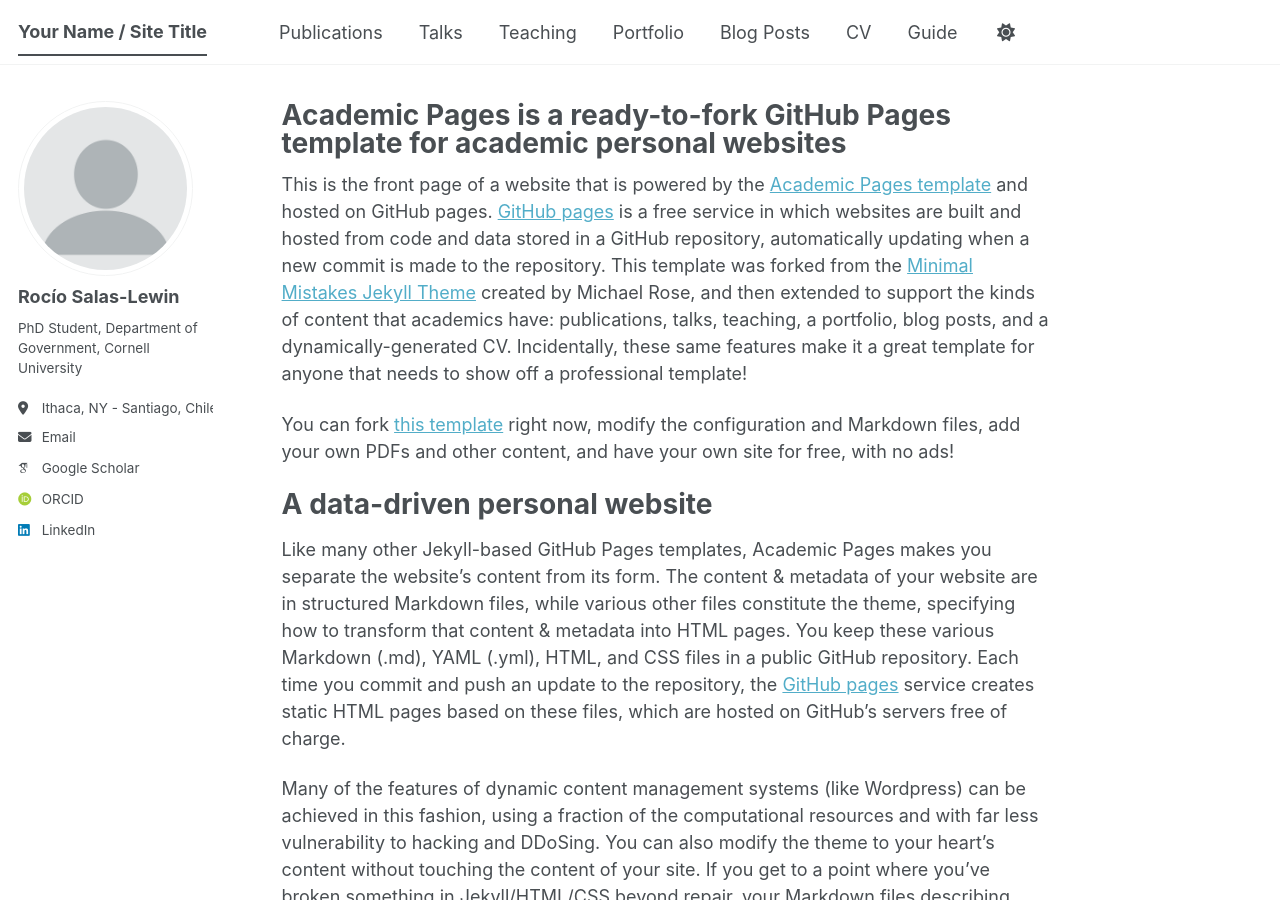
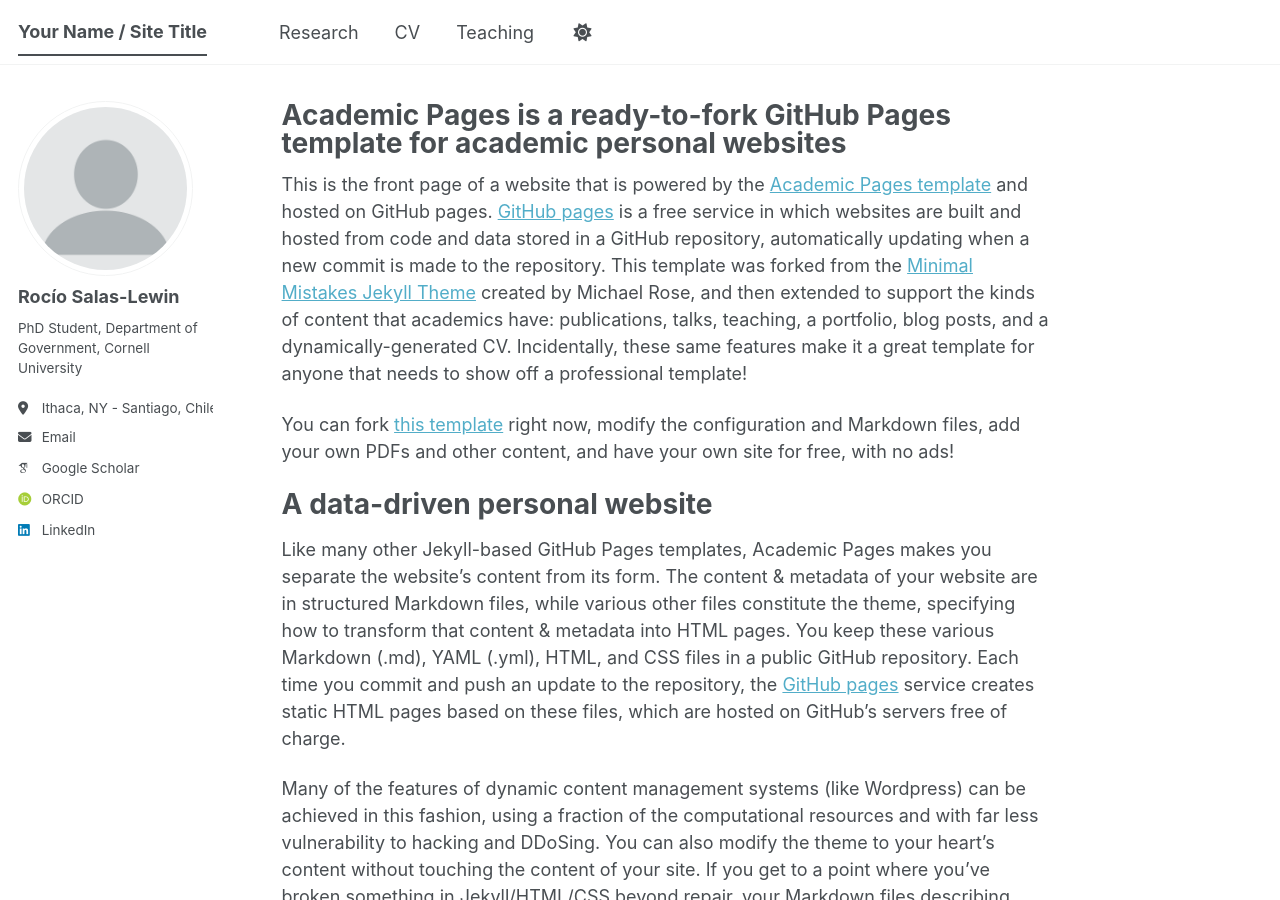
Before and after one commit to rsalaslewin/rsalaslewin.github.io, a Jekyll site: the page built from _pages/about.md, in a window 1280 px wide and 900 px high. Built offline with Jekyll 4.4.1, drawn with Linux system fonts in a browser that asks for light colours; some web fonts are replaced; a script bundle is joined from its source files by our own code; library files that are not in the unit come from our copies.

Commit message:
Update navigation.yml

```diff
--- a/_data/navigation.yml
+++ b/_data/navigation.yml
@@ -8,26 +8,14 @@
 #      Markdown formatted page while the second is generated using JSON.
 
 main:
-  - title: "Publications"
-    url: /publications/
+  - title: "Research"
+    url: /Research/
 
-  - title: "Talks"
-    url: /talks/
+  - title: "CV"
+    url: /cv/
 
   - title: "Teaching"
     url: /teaching/
 
-  - title: "Portfolio"
-    url: /portfolio/
-
-  - title: "Blog Posts"
-    url: /year-archive/
-
-  - title: "CV"
-    url: /cv/
-
   # - title: "CV"
   #   url: /cv-json/
-
-  - title: "Guide"
-    url: /markdown/
```
